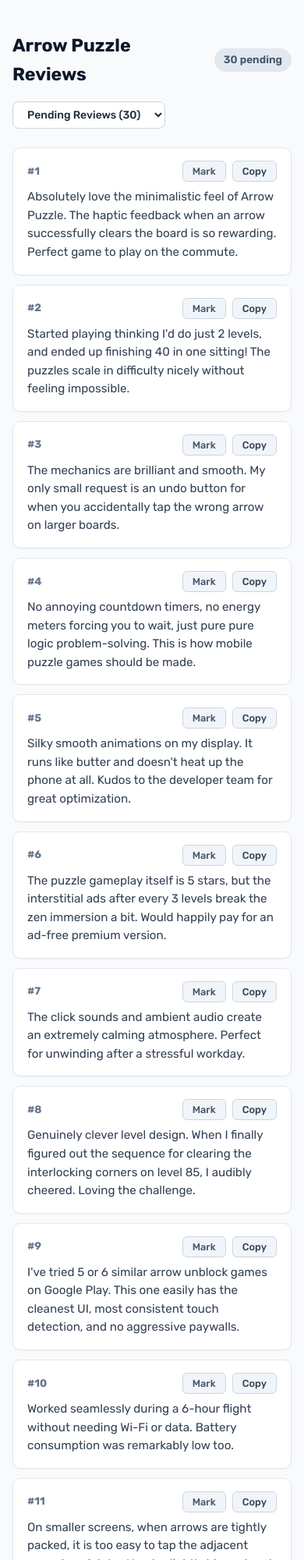
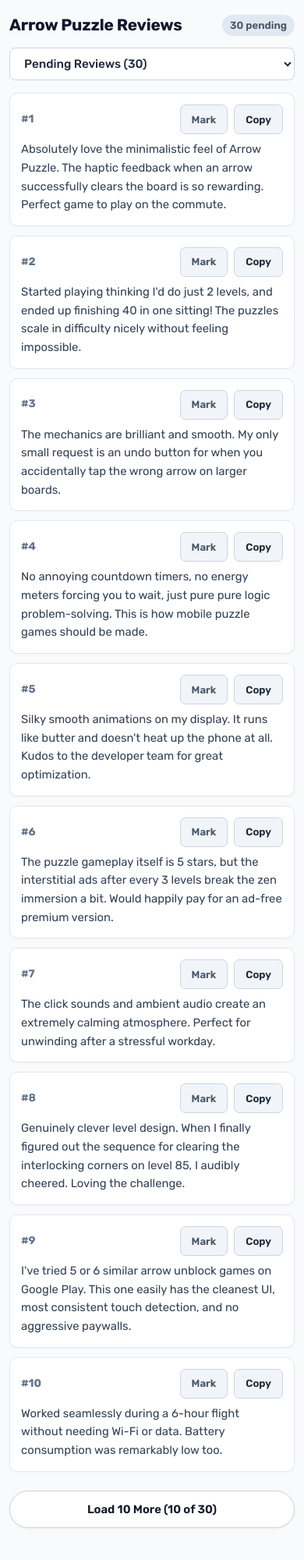
Before and after one commit to Nishantviroja/arrow-puzzle-reviews, a plain HTML site: page index.html in a window 390 px wide. Shown: the top 2000 px of the page at 78% size. Drawn offline with Linux system fonts and the light colour scheme.

Commit message:
Add Load 10 More pagination, mobile optimization, and future-proof review IDs

```diff
--- a/app.js
+++ b/app.js
@@ -1,26 +1,44 @@
 // Arrow Puzzle Reviews Manager
-// Supports Copying, Marking/Unmarking, and Filtering (Pending, Marked, All)
+// Features: Load 10 More, Mobile Friendly, Persistent & Future-Proof Marked Reviews
 
 const STORAGE_KEY = 'arrow_puzzle_marked_reviews';
+const PAGE_SIZE = 10;
 
 let reviews = [];
 let markedIds = new Set();
 let currentFilter = 'pending';
+let visibleCount = PAGE_SIZE;
 
-// Load marked reviews from localStorage
+// Generate a permanent, stable ID for any review
+// Ensures future reviews added to reviews.json will NEVER affect existing pending/marked status
+function getReviewId(item, index) {
+  if (item && item.id !== undefined && item.id !== null) {
+    return String(item.id);
+  }
+  // Fallback hash of text if id is not present
+  const text = typeof item === 'string' ? item : (item.review || item.comment || '');
+  let hash = 0;
+  for (let i = 0; i < text.length; i++) {
+    hash = ((hash << 5) - hash) + text.charCodeAt(i);
+    hash |= 0;
+  }
+  return 'text_' + Math.abs(hash);
+}
+
+// Load marked review IDs from localStorage
 function loadMarkedIds() {
   try {
     const saved = localStorage.getItem(STORAGE_KEY);
     if (saved) {
       const arr = JSON.parse(saved);
-      markedIds = new Set(arr);
+      markedIds = new Set(arr.map(String));
     }
   } catch (e) {
     markedIds = new Set();
   }
 }
 
-// Save marked reviews to localStorage
+// Save marked review IDs to localStorage
 function saveMarkedIds() {
   localStorage.setItem(STORAGE_KEY, JSON.stringify([...markedIds]));
 }
@@ -41,11 +59,12 @@
     reviews = getFallbackReviews();
   }
 
-  // Setup filter dropdown listener
+  // Filter dropdown listener
   const filterSelect = document.getElementById('filterSelect');
   filterSelect.value = currentFilter;
   filterSelect.addEventListener('change', (e) => {
     currentFilter = e.target.value;
+    visibleCount = PAGE_SIZE; // Reset to first 10 when changing filter
     render();
   });
 
@@ -56,19 +75,22 @@
   const reviewsList = document.getElementById('reviewsList');
   const reviewCount = document.getElementById('reviewCount');
   const filterSelect = document.getElementById('filterSelect');
+  const loadMoreContainer = document.getElementById('loadMoreContainer');
+  const loadMoreBtn = document.getElementById('loadMoreBtn');
+  const allLoadedNotice = document.getElementById('allLoadedNotice');
 
   const total = reviews.length;
-  const markedCount = reviews.filter(r => markedIds.has(r.id)).length;
+  const markedCount = reviews.filter((r, idx) => markedIds.has(getReviewId(r, idx))).length;
   const pendingCount = total - markedCount;
 
-  // Update filter select option texts with counts
+  // Update dropdown labels with dynamic live counts
   filterSelect.options[0].text = `Pending Reviews (${pendingCount})`;
   filterSelect.options[1].text = `Marked Reviews (${markedCount})`;
   filterSelect.options[2].text = `All Reviews (${total})`;
 
-  // Filter reviews according to selection
-  const filtered = reviews.filter(r => {
-    const isMarked = markedIds.has(r.id);
+  // Filter reviews
+  const filtered = reviews.filter((r, idx) => {
+    const isMarked = markedIds.has(getReviewId(r, idx));
     if (currentFilter === 'pending') return !isMarked;
     if (currentFilter === 'marked') return isMarked;
     return true; // 'all'
@@ -83,31 +105,40 @@
     reviewCount.textContent = `${total} total`;
   }
 
-  // Render cards or empty message
+  // Handle empty state
   if (filtered.length === 0) {
-    let emptyText = 'No reviews found.';
+    let emptyMsg = 'No reviews found.';
     if (currentFilter === 'pending') {
-      emptyText = '🎉 All caught up! No pending reviews left.';
+      emptyMsg = '🎉 All caught up! No pending reviews left.';
     } else if (currentFilter === 'marked') {
-      emptyText = 'No marked reviews yet. Click "Mark" on any review to move it here.';
+      emptyMsg = 'No marked reviews yet. Tap "Mark" on any review to move it here.';
     }
-    reviewsList.innerHTML = `<div class="empty-state">${emptyText}</div>`;
+    reviewsList.innerHTML = `<div class="empty-state">${emptyMsg}</div>`;
+    loadMoreContainer.style.display = 'none';
     return;
   }
 
-  reviewsList.innerHTML = filtered.map(item => {
-    const isMarked = markedIds.has(item.id);
+  loadMoreContainer.style.display = 'block';
+
+  // Paginated slice: Load 10 More
+  const displayed = filtered.slice(0, visibleCount);
+
+  // Render cards
+  reviewsList.innerHTML = displayed.map((item, localIdx) => {
+    const realId = getReviewId(item, localIdx);
+    const displayNum = item.id !== undefined ? item.id : (localIdx + 1);
+    const isMarked = markedIds.has(realId);
     const text = typeof item === 'string' ? item : (item.review || item.comment || '');
 
     return `
-      <div class="review-card ${isMarked ? 'is-marked' : ''}" data-id="${item.id}">
+      <div class="review-card ${isMarked ? 'is-marked' : ''}" data-id="${realId}">
         <div class="card-top">
-          <span class="card-number">#${item.id}</span>
+          <span class="card-number">#${displayNum}</span>
           <div class="card-actions">
-            <button class="mark-btn ${isMarked ? 'marked' : ''}" onclick="toggleMark(${item.id})">
+            <button class="mark-btn ${isMarked ? 'marked' : ''}" onclick="toggleMark('${realId}')">
               ${isMarked ? '✓ Marked' : 'Mark'}
             </button>
-            <button class="copy-btn" onclick="copyReviewText(this, ${item.id})">
+            <button class="copy-btn" onclick="copyReviewText(this, '${realId}')">
               Copy
             </button>
           </div>
@@ -116,22 +147,45 @@
       </div>
     `;
   }).join('');
+
+  // Update Load 10 More button visibility and text
+  if (visibleCount < filtered.length) {
+    loadMoreBtn.style.display = 'inline-flex';
+    loadMoreBtn.textContent = `Load 10 More (${displayed.length} of ${filtered.length})`;
+    allLoadedNotice.style.display = 'none';
+  } else {
+    loadMoreBtn.style.display = 'none';
+    if (filtered.length > PAGE_SIZE) {
+      allLoadedNotice.style.display = 'block';
+      allLoadedNotice.textContent = `Showing all ${filtered.length} reviews`;
+    } else {
+      allLoadedNotice.style.display = 'none';
+    }
+  }
 }
 
-// Toggle mark status
+// "Load 10 More" button click handler
+window.loadMore = function() {
+  visibleCount += PAGE_SIZE;
+  render();
+};
+
+// Toggle review between Pending and Marked
 window.toggleMark = function(id) {
-  if (markedIds.has(id)) {
-    markedIds.delete(id);
+  const strId = String(id);
+  if (markedIds.has(strId)) {
+    markedIds.delete(strId);
   } else {
-    markedIds.add(id);
+    markedIds.add(strId);
   }
   saveMarkedIds();
   render();
 };
 
-// Copy review text to clipboard
+// Copy review text to clipboard (works reliably on both mobile and desktop)
 window.copyReviewText = function(btn, id) {
-  const item = reviews.find(r => r.id === id);
+  const strId = String(id);
+  const item = reviews.find((r, idx) => getReviewId(r, idx) === strId);
   if (!item) return;
 
   const textToCopy = typeof item === 'string' ? item : (item.review || item.comment || '');
@@ -141,6 +195,8 @@
   } else {
     const tempInput = document.createElement('textarea');
     tempInput.value = textToCopy;
+    tempInput.style.position = 'fixed';
+    tempInput.style.opacity = '0';
     document.body.appendChild(tempInput);
     tempInput.select();
     document.execCommand('copy');
--- a/index.html
+++ b/index.html
@@ -2,7 +2,7 @@
 <html lang="en">
 <head>
   <meta charset="UTF-8">
-  <meta name="viewport" content="width=device-width, initial-scale=1.0">
+  <meta name="viewport" content="width=device-width, initial-scale=1.0, maximum-scale=5.0">
   <title>Arrow Puzzle Reviews</title>
 
   <!-- Google Font Rubik -->
@@ -22,7 +22,7 @@
       </div>
 
       <div class="header-right">
-        <select id="filterSelect" class="filter-select">
+        <select id="filterSelect" class="filter-select" aria-label="Filter reviews">
           <option value="pending" selected>Pending Reviews</option>
           <option value="marked">Marked Reviews</option>
           <option value="all">All Reviews</option>
@@ -33,6 +33,16 @@
     <div id="reviewsList" class="reviews-list">
       <!-- Cards rendered by app.js -->
     </div>
+
+    <!-- Load 10 More Container -->
+    <div id="loadMoreContainer" class="load-more-container">
+      <button id="loadMoreBtn" class="load-more-btn" onclick="loadMore()">
+        Load 10 More
+      </button>
+      <div id="allLoadedNotice" class="all-loaded-notice" style="display: none;">
+        All reviews loaded
+      </div>
+    </div>
   </main>
 
   <script src="app.js"></script>
--- a/style.css
+++ b/style.css
@@ -2,14 +2,16 @@
   box-sizing: border-box;
   margin: 0;
   padding: 0;
+  -webkit-tap-highlight-color: transparent;
 }
 
 body {
-  font-family: 'Rubik', sans-serif;
+  font-family: 'Rubik', -apple-system, BlinkMacSystemFont, 'Segoe UI', Roboto, sans-serif;
   background-color: #f8fafc;
   color: #1e293b;
-  padding: 40px 16px;
+  padding: 32px 16px;
   line-height: 1.6;
+  min-height: 100vh;
 }
 
 .container {
@@ -19,32 +21,33 @@
 
 /* Header */
 .header {
-  margin-bottom: 24px;
+  margin-bottom: 20px;
   display: flex;
   align-items: center;
   justify-content: space-between;
-  gap: 16px;
-  flex-wrap: wrap;
+  gap: 12px;
 }
 
 .header-left {
   display: flex;
   align-items: center;
-  gap: 12px;
+  gap: 10px;
+  flex-wrap: wrap;
 }
 
 .header h1 {
   font-size: 1.45rem;
   font-weight: 700;
   color: #0f172a;
+  letter-spacing: -0.01em;
 }
 
 .review-count {
-  font-size: 0.85rem;
+  font-size: 0.825rem;
   font-weight: 600;
   background: #e2e8f0;
   color: #475569;
-  padding: 4px 12px;
+  padding: 3px 10px;
   border-radius: 999px;
   white-space: nowrap;
 }
@@ -53,18 +56,19 @@
   font-family: 'Rubik', sans-serif;
   font-size: 0.875rem;
   font-weight: 500;
-  padding: 7px 14px;
+  padding: 8px 14px;
   border-radius: 8px;
   border: 1px solid #cbd5e1;
   background: #ffffff;
   color: #1e293b;
   cursor: pointer;
   outline: none;
-  transition: border-color 0.15s ease;
+  transition: border-color 0.15s ease, box-shadow 0.15s ease;
 }
 
 .filter-select:focus {
   border-color: #4f46e5;
+  box-shadow: 0 0 0 3px rgba(79, 70, 229, 0.15);
 }
 
 /* Reviews List & Cards */
@@ -77,28 +81,34 @@
 .review-card {
   background: #ffffff;
   border: 1px solid #e2e8f0;
-  border-radius: 10px;
+  border-radius: 12px;
   padding: 16px 18px;
-  box-shadow: 0 1px 2px rgba(0, 0, 0, 0.04);
-  transition: all 0.2s ease;
+  box-shadow: 0 1px 3px rgba(0, 0, 0, 0.03);
+  transition: transform 0.15s ease, box-shadow 0.15s ease, border-color 0.15s ease;
+}
+
+.review-card:hover {
+  border-color: #cbd5e1;
+  box-shadow: 0 3px 6px rgba(0, 0, 0, 0.05);
 }
 
 .review-card.is-marked {
   background: #f8fafc;
-  border-color: #cbd5e1;
+  border-color: #e2e8f0;
+  opacity: 0.9;
 }
 
 .card-top {
   display: flex;
   align-items: center;
   justify-content: space-between;
-  margin-bottom: 8px;
+  margin-bottom: 10px;
 }
 
 .card-number {
   font-weight: 700;
   color: #64748b;
-  font-size: 0.85rem;
+  font-size: 0.875rem;
 }
 
 .card-actions {
@@ -110,24 +120,29 @@
 .review-text {
   font-size: 0.95rem;
   color: #334155;
-  line-height: 1.55;
+  line-height: 1.6;
+  word-break: break-word;
 }
 
 .review-card.is-marked .review-text {
   color: #64748b;
 }
 
-/* Buttons */
+/* Touch-Friendly Action Buttons */
 .mark-btn,
 .copy-btn {
   font-family: 'Rubik', sans-serif;
-  font-size: 0.8rem;
-  font-weight: 500;
-  border-radius: 6px;
-  padding: 5px 12px;
+  font-size: 0.825rem;
+  font-weight: 600;
+  border-radius: 7px;
+  padding: 7px 14px;
   cursor: pointer;
   transition: all 0.15s ease;
   white-space: nowrap;
+  display: inline-flex;
+  align-items: center;
+  justify-content: center;
+  min-height: 36px;
 }
 
 /* Mark Button */
@@ -157,7 +172,7 @@
 /* Copy Button */
 .copy-btn {
   background: #f1f5f9;
-  color: #334155;
+  color: #1e293b;
   border: 1px solid #cbd5e1;
 }
 
@@ -176,10 +191,114 @@
 /* Empty State */
 .empty-state {
   text-align: center;
-  padding: 44px 16px;
+  padding: 44px 20px;
   color: #64748b;
   font-size: 0.95rem;
   background: #ffffff;
   border: 1px dashed #cbd5e1;
-  border-radius: 10px;
+  border-radius: 12px;
+  line-height: 1.5;
 }
+
+/* Load 10 More Container */
+.load-more-container {
+  margin-top: 24px;
+  text-align: center;
+  padding-bottom: 30px;
+}
+
+.load-more-btn {
+  font-family: 'Rubik', sans-serif;
+  font-size: 0.925rem;
+  font-weight: 600;
+  background: #ffffff;
+  color: #0f172a;
+  border: 1px solid #cbd5e1;
+  padding: 12px 28px;
+  border-radius: 999px;
+  cursor: pointer;
+  box-shadow: 0 1px 3px rgba(0, 0, 0, 0.05);
+  transition: all 0.2s ease;
+  display: inline-flex;
+  align-items: center;
+  gap: 8px;
+}
+
+.load-more-btn:hover {
+  background: #0f172a;
+  color: #ffffff;
+  border-color: #0f172a;
+  transform: translateY(-1px);
+  box-shadow: 0 4px 8px rgba(0, 0, 0, 0.1);
+}
+
+.load-more-btn:active {
+  transform: translateY(0);
+}
+
+.all-loaded-notice {
+  font-size: 0.85rem;
+  color: #94a3b8;
+  font-weight: 500;
+  padding: 8px 0;
+}
+
+/* ==========================================================================
+   Mobile / Phone Friendly Styles (< 640px)
+   ========================================================================== */
+@media (max-width: 640px) {
+  body {
+    padding: 16px 12px;
+  }
+
+  .header {
+    flex-direction: column;
+    align-items: stretch;
+    gap: 12px;
+    margin-bottom: 16px;
+  }
+
+  .header-left {
+    justify-content: space-between;
+  }
+
+  .header h1 {
+    font-size: 1.3rem;
+  }
+
+  .header-right {
+    width: 100%;
+  }
+
+  .filter-select {
+    width: 100%;
+    font-size: 0.95rem; /* 16px equivalent prevents iOS auto-zoom */
+    padding: 10px 14px;
+  }
+
+  .review-card {
+    padding: 14px 14px;
+    border-radius: 10px;
+  }
+
+  .card-top {
+    margin-bottom: 8px;
+  }
+
+  .mark-btn,
+  .copy-btn {
+    padding: 8px 14px;
+    font-size: 0.825rem;
+    min-height: 38px;
+  }
+
+  .review-text {
+    font-size: 0.925rem;
+  }
+
+  .load-more-btn {
+    width: 100%;
+    justify-content: center;
+    padding: 14px 20px;
+  }
+}
```
